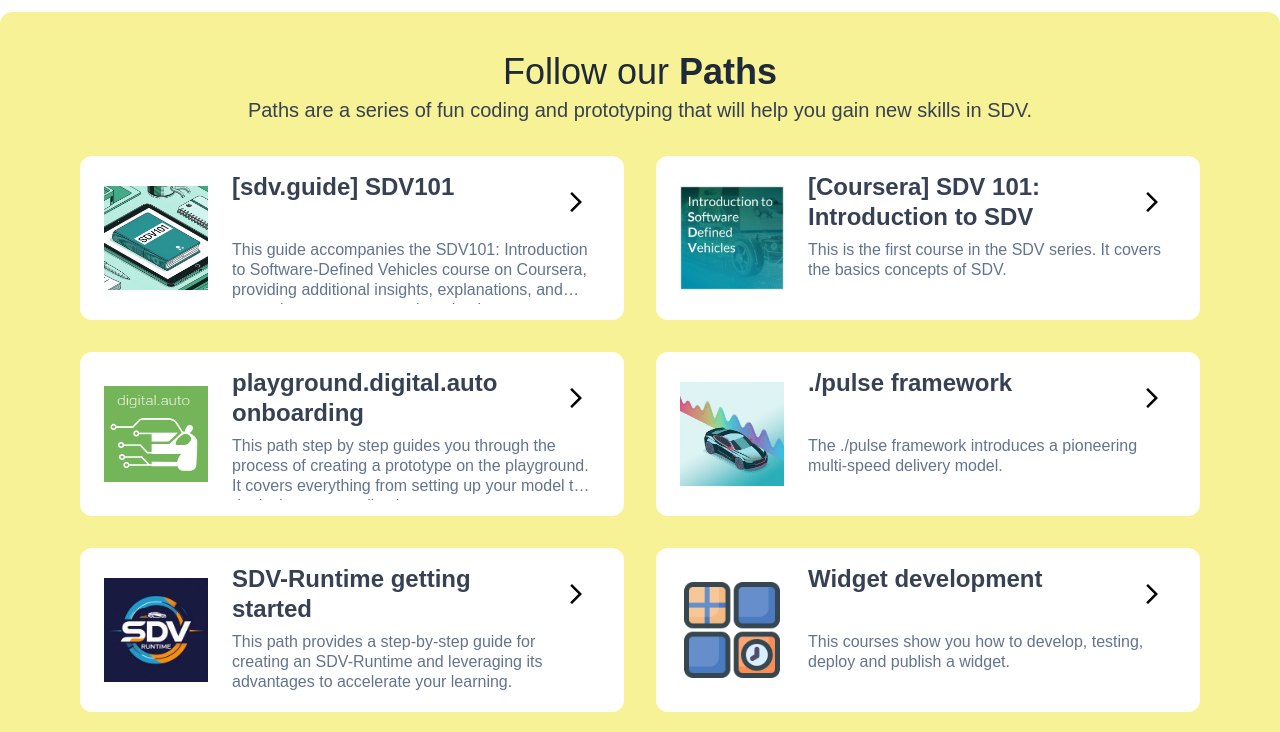
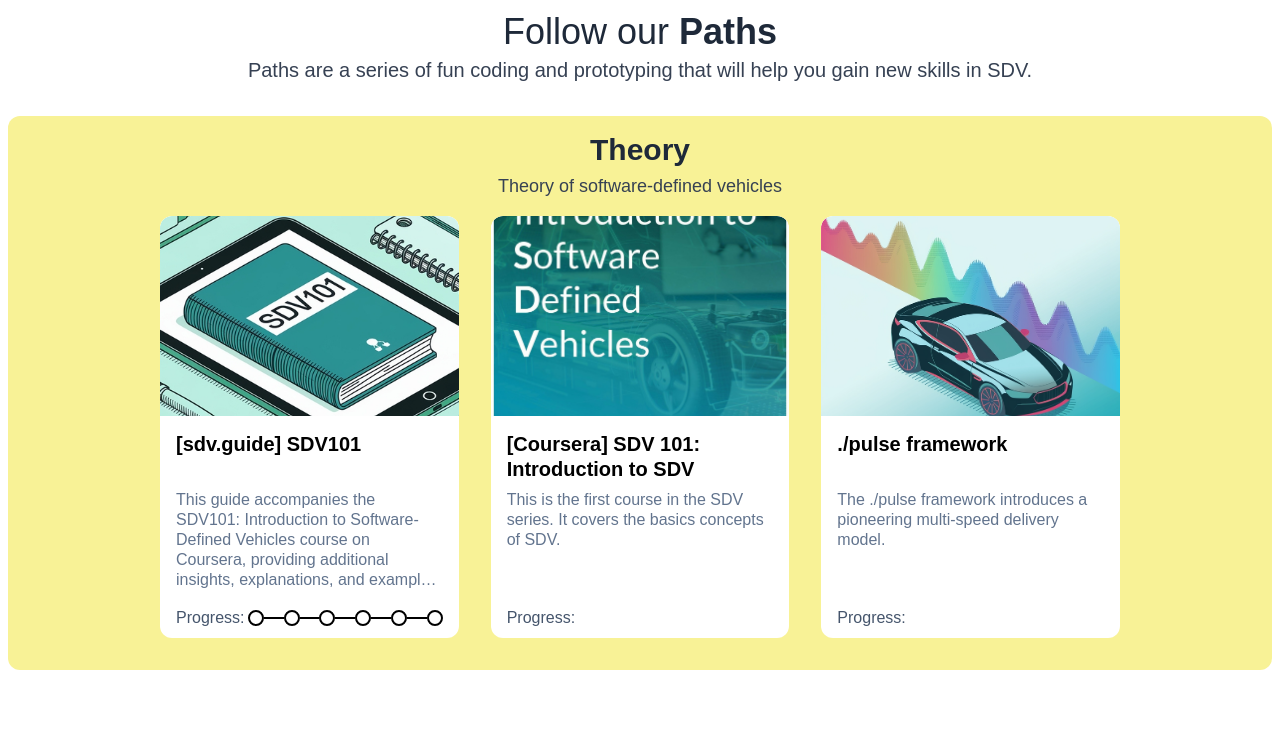
Before and after one commit to tri2510/license-update-learning-journey, a Next.js app: page / in a window 1280 px wide. Shown: the part 600-1332 px from the top of the page. Built offline with nearby package versions, Linux system fonts and the light colour scheme.

Commit message:
Show progress on path

```diff
--- /dev/null
+++ b/src/app/components/screen/HomeContent.js
@@ -0,0 +1,44 @@
+'use client'
+
+import { useEffect, useState } from 'react';
+import PathList from './PathList';
+
+const HomeContent = ({}) => {
+    const [items, setItems] = useState([]);
+
+    useEffect(()=> {
+        const fetchPaths = async () => {
+            try {
+                const response = await fetch("/api/groups")
+                const data = await response.json();
+                if (data && data.success) {
+                    setItems(data.data)
+                } else {
+                    setItems([])
+                }
+            } catch (error) {
+                console.log(error)
+                setItems([])
+            }
+        }
+        fetchPaths()
+    }, [])
+
+    return (
+        <div className="w-full px-2 py-4" >
+            <div className='text-center'>
+                <div id="pathList" className="text-2x lg:text-4xl text-gray-800">Follow our <b>Paths</b></div>
+                <div className="px-4 text-center text-base lg:text-xl text-gray-700 font-base mt-1">
+                    Paths are a series of fun coding and prototyping that will help you gain new skills in SDV.
+                </div>
+            </div>
+
+            {items.map((group, index) => (
+                <div key={index} className="my-4">
+                    <PathList paths={group.paths} title={group.name} description={group.description}/>
+                </div>
+            ))}
+        </div>
+    );
+}
+export default HomeContent;
--- a/src/app/components/screen/PathList.js
+++ b/src/app/components/screen/PathList.js
@@ -3,56 +3,49 @@
 import { MdOutlineArrowForwardIos } from "react-icons/md";
 import { useEffect, useState } from "react";
 
-const PathList = ({}) => {
-    const [paths, setPaths] = useState([])
-    useEffect(()=> {
-        const fetchPaths = async () => {
-            try {
-                const response = await fetch("/api/paths")
-                const data = await response.json();
-                if (data && data.success) {
-                    setPaths(data.data)
-                } else {
-                    setPaths([])
-                }
-            } catch (error) {
-                console.log(error)
-                setPaths([])
-            }
-        }
-        fetchPaths()
-    }, [])
+const PathList = ({paths, title, description}) => {
 
     return <div className="bg-white w-full pt-4 pb-8 flex justify-center items-center">
-        <div className="container rounded-xl bg-[#F8F296] text-slate-600 p-0 pb-8 flex flex-col pt-10 items-center">
-            <div className="text-2x lg:text-4xl text-gray-800">Follow our <b>Paths</b></div>
-            <div className="px-4 text-center text-base lg:text-xl text-gray-700 font-base mt-1">
-                Paths are a series of fun coding and prototyping that will help you gain new skills in SDV.</div>
+        <div className="container rounded-xl bg-[#F8F296] text-slate-600 p-0 pb-8 flex flex-col pt-4 items-center">
+            <div className="text-2xl lg:text-3xl font-bold text-gray-800">{title}</div>
+            <div className="px-4 text-center text-base lg:text-lg text-gray-700 font-base mt-1">
+                {description}</div>
 
                 {(!paths || paths.length === 0) && <div
                     className="w-full text-slate-500 italic text-lg font-light grid place-items-center h-[120px]">
                     No paths available</div> }
 
-                <div id="pathList" className="mt-8 grid grid-cols-1 lg:grid-cols-2 gap-6 xl:gap-8 w-full px-10 xl:px-20">
+                <div className="mt-4 max-w-[1120px] grid grid-cols-1 md:grid-cols-2 lg:grid-cols-3 gap-6 xl:gap-8 w-full px-10 xl:px-20">
 
-                    {paths.map((path, index) => (
+                    { paths && paths.map((path, index) => (
                         <Link title={path.description} href={path.extends?.external_link || `/path/${path.slug}`} key={index}
                             target={path.extends?.external_link&&"_blank"}>
                             <div className="w-full bg-white text-slate-600 text-lg rounded-xl
-                                cursor-pointer flex flex-row justify-center px-6 py-4">
+                                cursor-pointer flex flex-col justify-center px-0 overflow-hidden">
                                 <img src={path.thumb}
-                                    className="aspect-square w-26 object-contain rounded-lg"/>
-                                <div className="grow pl-6 pr-2">
+                                    className="w-full h-[200px] object-cover rounded-t-xl hover:scale-110"/>
+                                <div className="grow px-4 pt-4 pb-2">
                                     <div className="flex items-center justify-center mb-2">
-                                        <div className="text-base h-[46px] xl:text-2xl xl:h-[60px]
-                                                        line-clamp-2 font-semibold leading-tight text-gray-700 grow">
+                                        <div className="text-base h-[40px] xl:text-xl xl:h-[50px]
+                                                        line-clamp-2 font-semibold leading-tight text-black grow">
                                             {path.name}</div>
-                                        <MdOutlineArrowForwardIos size={24} className="min-w-8 text-black hover:scale-130 ml-2"/>
+                                        {/* <MdOutlineArrowForwardIos size={24} className="min-w-8 text-black hover:scale-130 ml-2"/> */}
                                     </div>
 
                                     <div className="text-sm xl:text-base text-slate-500 leading-tight
-                                                    h-[48px] xl:h-[64px] line-clamp-3">
+                                                    h-[68px] xl:h-[100px] line-clamp-5">
                                         {path.description}</div>
+
+                                    <div className="flex items-center justify-center mt-4">
+                                        <div className="w-18 text-base">Progress:</div>
+                                        <div className="grow flex items-center">
+                                            {path.course_ids && path.course_ids.length > 0 && path.course_ids.map((c, cIndex) => <>
+                                                { cIndex>0 && <div className="grow h-[2px] bg-black"></div> }
+                                                <div className="rounded-full w-4 h-4 border-black border-2 bg-white"></div>
+
+                                                </>)}
+                                        </div>
+                                    </div>
                                 </div>
                             </div>
                         </Link>
--- a/src/app/page.tsx
+++ b/src/app/page.tsx
@@ -1,3 +1,4 @@
+import HomeContent from "./components/screen/HomeContent";
 import PathList from "./components/screen/PathList";
 import { FaDiamond } from "react-icons/fa6";
 
@@ -75,7 +76,8 @@
       </div>
 
       <div>
-        <PathList/>
+        {/* <PathList/> */}
+        <HomeContent />
       </div>
 
     </div>
--- /dev/null
+++ b/src/pages/api/groups/index.js
@@ -0,0 +1,42 @@
+import { PATHS } from "@/lib/mock_data/paths";
+
+let GROUPs = [
+    {
+        name: 'Theory',
+        description: 'Theory of software-defined vehicles',
+        paths_slugs: ['sdv-guide-sdv101', 'sdv-101', 'pulse-framework'],
+        paths: []
+    },
+    {
+        name: 'Playground',
+        description: 'Do quick prototyping on virtual environments',
+        paths_slugs: ['playground-onboarding', 'sdv-runtime-getting-started', 'widget-development'],
+        paths: []
+    },
+    {
+        name: 'dreamKIT',
+        description: 'Bring your ideas to life with dreamKIT',
+        paths_slugs: ['dreamkit-getting-started', 'dreampack-getting-started'],
+        paths: []
+    }
+]
+
+GROUPs.forEach(group => {
+    group.paths = PATHS.filter(path => group.paths_slugs.includes(path.slug));
+});
+
+export default async function handler(req, res) {
+  const { method } = req;
+
+  switch (method) {
+    case "GET":
+      try {
+        res.status(200).json({ success: true, data: GROUPs });
+      } catch (error) {
+        res.status(400).json({ success: false, error: error.message });
+      }
+      break;
+    default:
+      break;
+  }
+}
```
